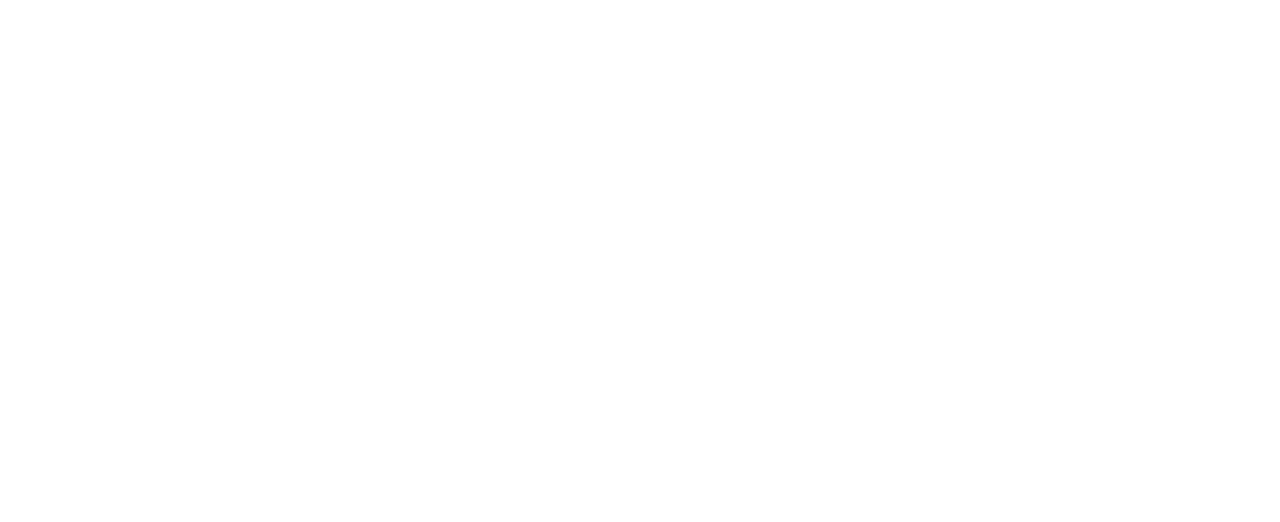
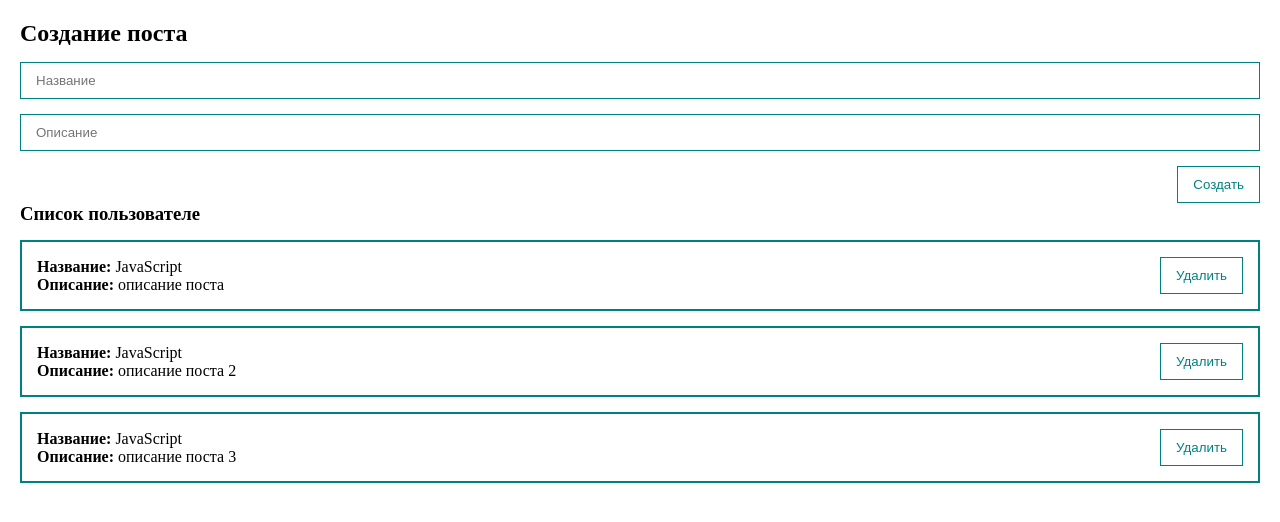
Before and after one commit to HermitBroccoli/vue_lessons, a Vue app: page / in a window 1280 px wide. Shown: the top 522 px of the page. Built offline with nearby package versions, Linux system fonts and the light colour scheme.

Commit message:
create new components, init UI components

```diff
--- a/src/App.vue
+++ b/src/App.vue
@@ -1,35 +1,34 @@
 <template>
   <div class="app">
-
-
+    <post-form @create="creatPost" />
+    <post-list :posts="posts" />
   </div>
 </template>
 
 <script>
+import PostForm from "./components/PostForm.vue";
+import PostList from "./components/PostList.vue";
+
 export default {
+  components: {
+    PostForm,
+    PostList,
+  },
   data() {
     return {
       posts: [
-                {id: 1, title: 'JavaScript', body: 'описание поста'},
-                {id: 2, title: 'JavaScript', body: 'описание поста 2'},
-                {id: 3, title: 'JavaScript', body: 'описание поста 3'},
+        { id: 1, title: "JavaScript", body: "описание поста" },
+        { id: 2, title: "JavaScript", body: "описание поста 2" },
+        { id: 3, title: "JavaScript", body: "описание поста 3" },
       ],
-            title: '',
-            body: '',
-        }
-    }, methods: {
-        creatPost() {
-            const newPost = {
-                id: Date.now(),
-                title: this.title,
-                body: this.body,
-            }
-            this.posts.push(newPost);
-            this.title = '';
-            this.body = '';
+    };
   },
-    }
-}
+  methods: {
+    creatPost(post) {
+      this.posts.push(post);
+    },
+  },
+};
 </script>
 
 <style>
@@ -42,27 +41,4 @@
 .app {
   padding: 20px;
 }
-
-form {
-    display: flex;
-    flex-direction: column;
-}
-
-
-
-.input {
-    widows: 100%;
-    border: 1px solid teal;
-    margin-top: 15px;
-    padding: 10px 15px;
-}
-
-.btn {
-    align-self: flex-end;
-    margin-top: 15px;
-    padding: 10px 15px;
-    background: none;
-    color: teal;
-    border: 1px solid teal;
-}
 </style>
--- a/src/components/PostForm.vue
+++ b/src/components/PostForm.vue
@@ -1,26 +1,48 @@
 <template>
   <form @submit.prevent>
     <h2>Создание поста</h2>
-    <input
-      v-bind:value="title"
-      @input="title = $event.target.value"
-      class="input"
+    <my-input
+      v-model="post.title"
       type="text"
       placeholder="Название"
     />
-    <input
-      v-bind:value="body"
-      @input="body = $event.target.value"
-      class="input"
+    <my-input
+      v-model="post.body"
       type="text"
       placeholder="Описание"
     />
-    <button class="btn" @click="creatPost">Создать</button>
+    <my-button class="btn" style="align-self: flex-end; margin-top: 15px" @click="creatPost"
+      >Создать</my-button
+    >
   </form>
 </template>
 
 <script>
-export default {};
+export default {
+  data() {
+    return {
+      post: {
+        title: "",
+        body: "",
+      },
+    };
+  },
+  methods: {
+    creatPost() {
+      this.post.id = Date.now();
+      this.$emit("create", this.post);
+      this.post = {
+        title: "",
+        body: "",
+      };
+    },
+  },
+};
 </script>
 
-<style scoped></style>
+<style scoped>
+form {
+  display: flex;
+  flex-direction: column;
+}
+</style>
--- /dev/null
+++ b/src/components/PostItem.vue
@@ -0,0 +1,33 @@
+<template>
+  <div class="post">
+    <div>
+      <div><strong>Название:</strong> {{ post.title }}</div>
+      <div><strong>Описание:</strong> {{ post.body }}</div>
+    </div>
+    <div class="post__btns">
+        <my-button>Удалить</my-button>
+    </div>
+  </div>
+</template>
+
+<script>
+export default {
+  props: {
+    post: {
+      type: Object,
+      required: true,
+    },
+  },
+};
+</script>
+
+<style >
+.post {
+  padding: 15px;
+  border: 2px solid teal;
+  margin-top: 15px;
+  display: flex;
+  align-items: center;
+  justify-content: space-between;
+}
+</style>
--- a/src/components/PostList.vue
+++ b/src/components/PostList.vue
@@ -1,22 +1,23 @@
 <template>
-    <div>
-        <div class="post" v-for="post in posts">
-            <div><strong>Название:</strong> {{ post.title }}</div>
-            <div><strong>Описание:</strong> {{ post.body }}</div>
-        </div>
-    </div>
+  <div>
+    <h3>Список пользователе</h3>
+    <post-item class="post" v-for="post in posts" :post="post" />
+  </div>
 </template>
 
 <script>
-    export default {
-
-    }
+import PostItem from "./PostItem.vue";
+export default {
+  components: { PostItem },
+  props: {
+    posts: {
+      type: Array,
+      required: true,
+    },
+  },
+};
 </script>
 
 <style scoped>
-.post {
-    padding: 15px;
-    border: 2px solid teal;
-    margin-top: 15px;
-}
+
 </style>
--- /dev/null
+++ b/src/components/UI/MyButton.vue
@@ -0,0 +1,21 @@
+<template>
+  <button class="btn">
+    <slot></slot>
+  </button>
+</template>
+
+<script>
+export default {
+  name: "my-button",
+};
+</script>
+
+<style>
+.btn {
+  padding: 10px 15px;
+  background: none;
+  color: teal;
+  border: 1px solid teal;
+  text-align: center;
+}
+</style>
--- /dev/null
+++ b/src/components/UI/MyInput.vue
@@ -0,0 +1,18 @@
+<template>
+  <input class="input" type="text" />
+</template>
+
+<script>
+export default {
+    name: 'my-input'
+};
+</script>
+
+<style scoped>
+.input {
+  widows: 100%;
+  border: 1px solid teal;
+  margin-top: 15px;
+  padding: 10px 15px;
+}
+</style>
--- /dev/null
+++ b/src/components/UI/index.js
@@ -0,0 +1,6 @@
+import MyButton from '@/components/UI/MyButton';
+import MyInput from '@/components/UI/MyInput';
+
+export default [
+    MyButton, MyInput
+]
--- a/src/main.js
+++ b/src/main.js
@@ -1,4 +1,12 @@
 import { createApp } from 'vue'
 import App from './App'
+import components from '@/components/UI';
 
-createApp(App).mount('#app')
+const app = createApp(App)
+
+components.forEach(component => {
+    app.component(component.name, component)
+});
+
+
+app.mount('#app')
```
Also changed, not shown: 1 other file (tests, documents, lock files or other folders). Lines whose indentation alone changed are shown as unchanged.
